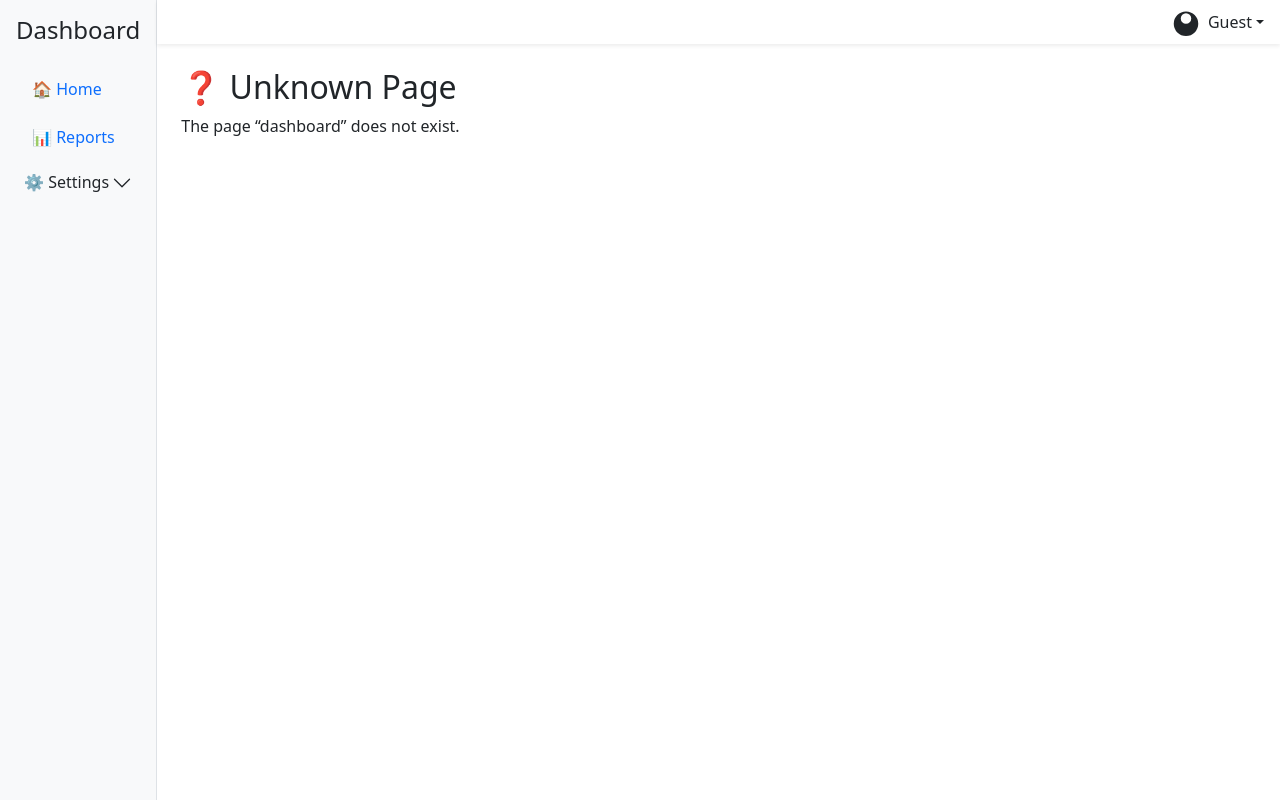
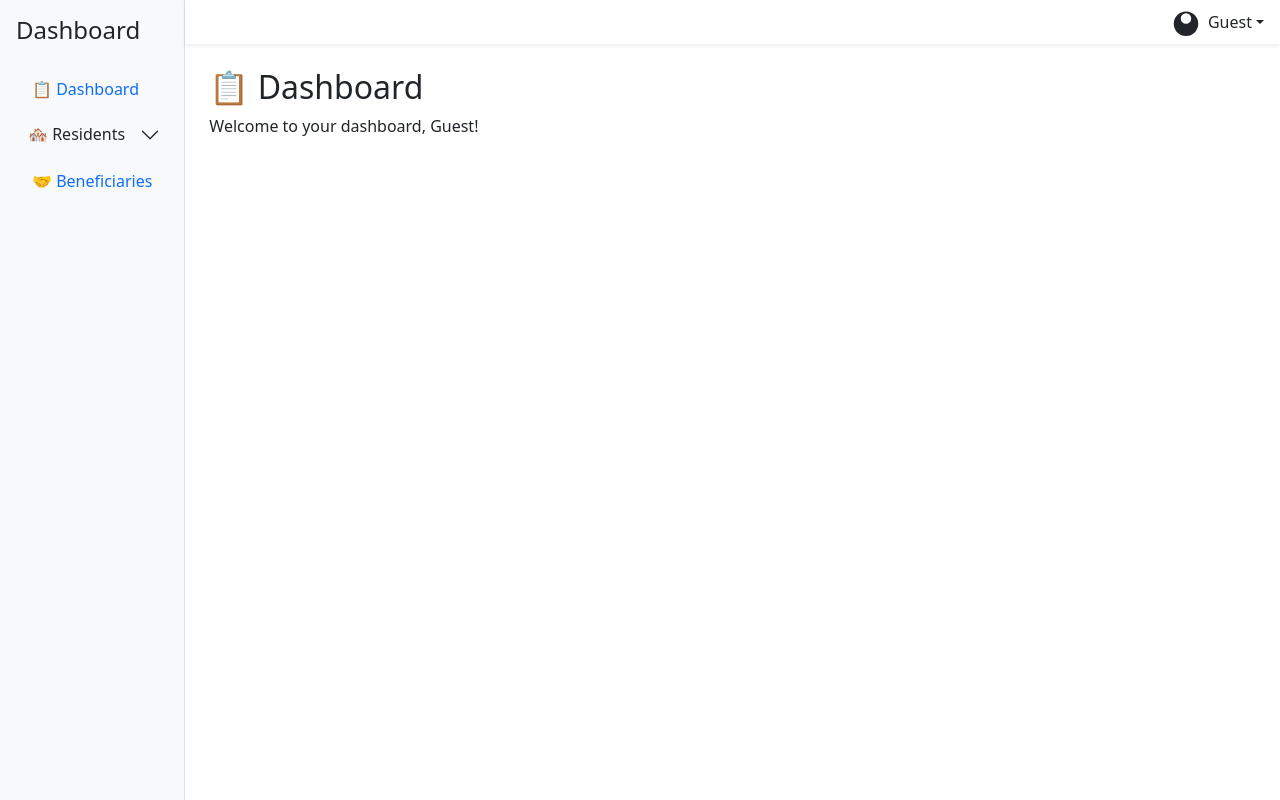
Before and after one commit to ralphmarondev/eprofile, a PHP site: page /dashboard.php?page=dashboard in a window 1280 px wide. Run offline with PHP 8.4, Linux system fonts and the light colour scheme.

Commit message:
update dashboard

```diff
--- a/dashboard.php
+++ b/dashboard.php
@@ -1,6 +1,5 @@
 <?php
-// Get current page from URL (?page=...)
-$page = $_GET['page'] ?? 'home';
+$page = $_GET['page'] ?? 'dashboard';
 ?>
 <!DOCTYPE html>
 <html lang="en">
@@ -35,6 +34,11 @@ $page = $_GET['page'] ?? 'home';
         background: #f8f9fa;
       }
     }
+
+    .accordion-button {
+      font-size: 1rem;
+      padding-left: 0.75rem !important;
+    }
   </style>
 </head>
 
@@ -46,31 +50,38 @@ $page = $_GET['page'] ?? 'home';
       <h4 class="mb-4">Dashboard</h4>
       <ul class="nav flex-column">
         <li class="nav-item mb-2">
-          <a class="nav-link <?= $page === 'home' ? 'active' : '' ?>" href="?page=home">🏠 Home</a>
+          <a class="nav-link <?= $page === 'dashboard' ? 'active' : '' ?>" href="?page=dashboard">📋 Dashboard</a>
         </li>
+
+        <!-- Residents Dropdown -->
         <li class="nav-item mb-2">
-          <a class="nav-link <?= $page === 'reports' ? 'active' : '' ?>" href="?page=reports">📊 Reports</a>
-        </li>
-        <!-- Expandable section -->
-        <li class="nav-item mb-2">
-          <div class="accordion" id="accordionSidebar">
+          <div class="accordion" id="accordionResidents">
             <div class="accordion-item border-0">
-              <h2 class="accordion-header" id="headingSettings">
-                <button class="accordion-button collapsed p-2 bg-light" type="button" data-bs-toggle="collapse"
-                  data-bs-target="#collapseSettings">
-                  ⚙️ Settings
+              <h2 class="accordion-header" id="headingResidents">
+                <button class="accordion-button collapsed bg-light p-2 text-start" type="button"
+                  data-bs-toggle="collapse" data-bs-target="#collapseResidents" style="box-shadow: none;">
+                  🏘️ Residents
                 </button>
               </h2>
-              <div id="collapseSettings" class="accordion-collapse collapse">
+              <div id="collapseResidents"
+                class="accordion-collapse collapse <?= in_array($page, ['resident-list', 'new-resident']) ? 'show' : '' ?>">
                 <div class="accordion-body py-1 px-2">
                   <ul class="nav flex-column">
-                    <li><a class="nav-link small <?= $page === 'profile' ? 'active' : '' ?>" href="?page=profile">👤 Profile</a></li>
-                    <li><a class="nav-link small <?= $page === 'security' ? 'active' : '' ?>" href="?page=security">🔒 Security</a></li>
+                    <li><a class="nav-link small <?= $page === 'resident-list' ? 'active' : '' ?>"
+                        href="?page=resident-list">📑 Resident List</a></li>
+                    <li><a class="nav-link small <?= $page === 'new-resident' ? 'active' : '' ?>"
+                        href="?page=new-resident">➕ New Resident</a></li>
                   </ul>
                 </div>
               </div>
             </div>
           </div>
+        </li>
+
+        <!-- Beneficiaries -->
+        <li class="nav-item mb-2">
+          <a class="nav-link <?= $page === 'beneficiaries' ? 'active' : '' ?>" href="?page=beneficiaries">🤝
+            Beneficiaries</a>
         </li>
       </ul>
     </div>
@@ -93,7 +104,9 @@ $page = $_GET['page'] ?? 'home';
           </a>
           <ul class="dropdown-menu dropdown-menu-end">
             <li class="dropdown-header" id="usernameDropdown">Loading...</li>
-            <li><hr class="dropdown-divider"></li>
+            <li>
+              <hr class="dropdown-divider">
+            </li>
             <li><a class="dropdown-item text-danger" href="logout.php">🚪 Logout</a></li>
           </ul>
         </div>
@@ -101,19 +114,26 @@ $page = $_GET['page'] ?? 'home';
 
       <!-- Page Content -->
       <div class="p-4" id="pageContent">
-        <!-- Content loaded dynamically by PHP -->
-        <?php if ($page === 'home'): ?>
-          <h2>🏠 Home</h2>
+        <?php
+        // Redirect "residents" to resident-list
+        if ($page === 'residents') {
+          header("Location: ?page=resident-list");
+          exit;
+        }
+        ?>
+
+        <?php if ($page === 'dashboard'): ?>
+          <h2>📋 Dashboard</h2>
           <p>Welcome to your dashboard, <span id="usernameWelcome">Loading...</span>!</p>
-        <?php elseif ($page === 'reports'): ?>
-          <h2>📊 Reports</h2>
-          <p>This is where your reports will show.</p>
-        <?php elseif ($page === 'profile'): ?>
-          <h2>👤 Profile</h2>
-          <p>Edit your profile info here.</p>
-        <?php elseif ($page === 'security'): ?>
-          <h2>🔒 Security</h2>
-          <p>Manage your password and 2FA settings.</p>
+        <?php elseif ($page === 'resident-list'): ?>
+          <h2>📑 Resident List</h2>
+          <p>List of all registered residents will appear here.</p>
+        <?php elseif ($page === 'new-resident'): ?>
+          <h2>➕ New Resident</h2>
+          <p>Form to add new resident details.</p>
+        <?php elseif ($page === 'beneficiaries'): ?>
+          <h2>🤝 Beneficiaries</h2>
+          <p>Information about beneficiaries will appear here.</p>
         <?php else: ?>
           <h2>❓ Unknown Page</h2>
           <p>The page “<?= htmlspecialchars($page) ?>” does not exist.</p>
@@ -127,7 +147,6 @@ $page = $_GET['page'] ?? 'home';
       document.getElementById("sidebar").classList.toggle("show");
     }
 
-    // Populate user data from localStorage
     const email = localStorage.getItem('user_email') || 'Guest';
     document.getElementById('usernameDisplay').textContent = email;
     document.getElementById('usernameDropdown').textContent = email;
```
